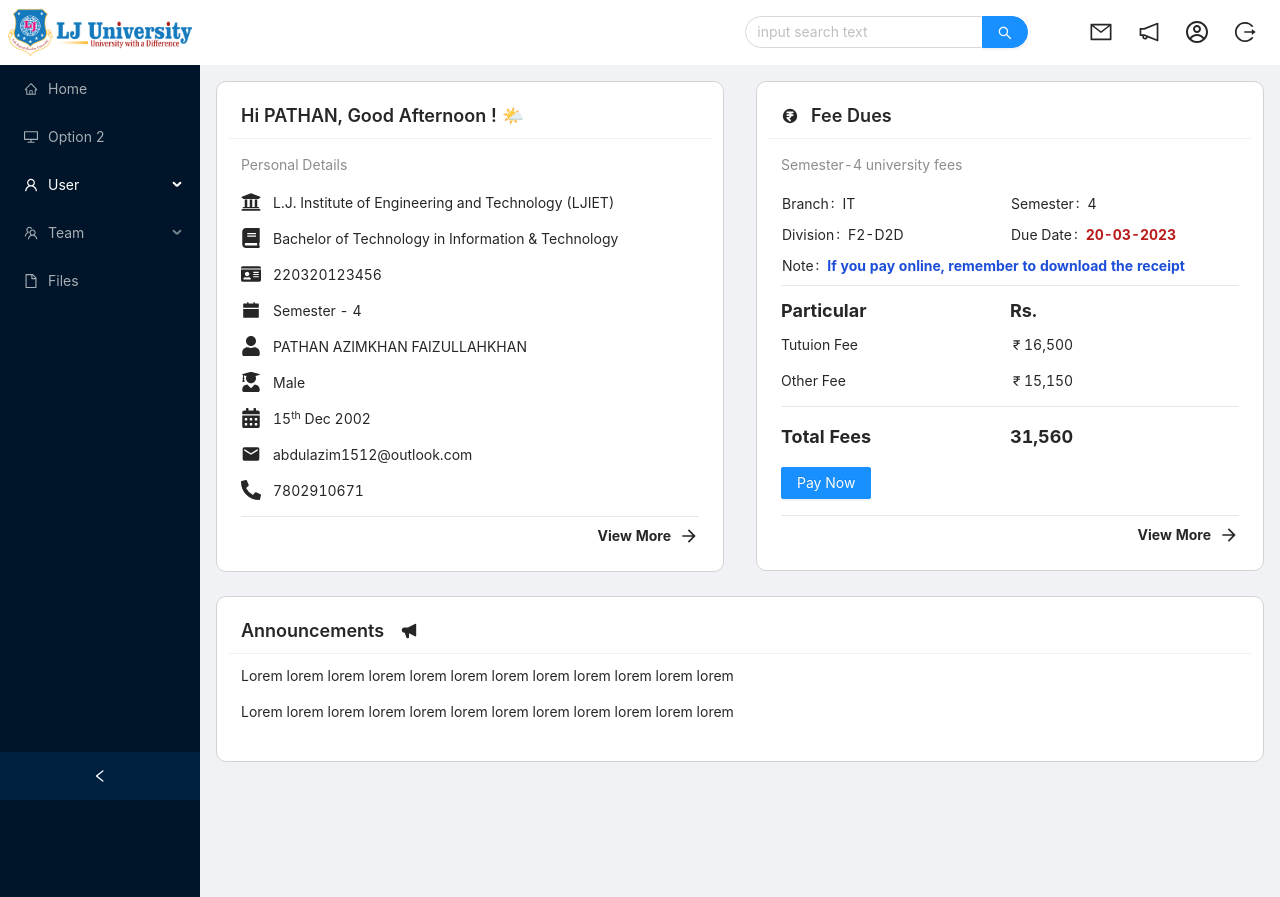
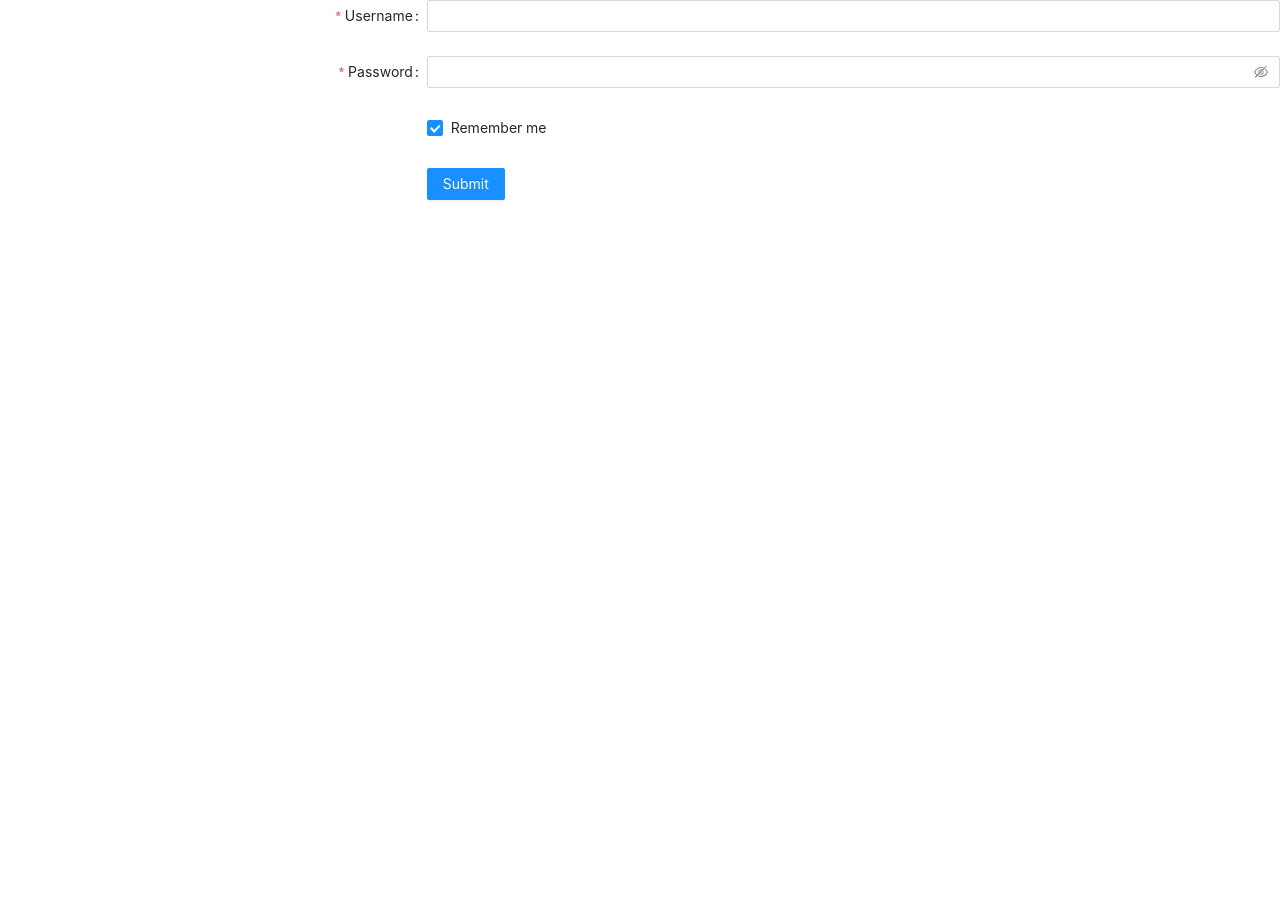
Before and after one commit to azimtechie/ljku__adminPanel, a React (Create React App) app: page / in a window 1280 px wide. After the commit the page ends 800 px from the top, so only its background shows below. Built offline with nearby package versions, Linux system fonts and the light colour scheme.

Commit message:
login page

```diff
--- a/src/App.js
+++ b/src/App.js
@@ -2,7 +2,8 @@ import React from "react";
 import Home from "./pages/Home/Home";
 import { BrowserRouter, Routes, Route } from "react-router-dom";
 import CommonLayout from "./layout/Layout";
-import routes from "./Routes";
+import { routes, defaultroutes } from "./Routes";
+import DefaultLayout from "./layout/DefaultLayout";
 
 const App = () => {
   const routeComponents = routes.map(({ path, component }, key) => (
@@ -12,8 +13,18 @@ const App = () => {
     <>
       <BrowserRouter>
         <Routes>
-          <Route path="/" element={<CommonLayout />}>
+          <Route path="/home" element={<CommonLayout />}>
             {routes.map((item, key) => (
+              <Route
+                exact
+                path={item.path}
+                element={<item.component />}
+                key={key}
+              />
+            ))}
+          </Route>
+          <Route path="/" element={<DefaultLayout />}>
+            {defaultroutes.map((item, key) => (
               <Route
                 exact
                 path={item.path}
--- a/src/Dashboard/AnnouncementsSection.js
+++ b/src/Dashboard/AnnouncementsSection.js
@@ -19,7 +19,6 @@ const AnnouncementsSection = () => {
       >
         <div>
           <p>
-            <div></div>
             Lorem lorem lorem lorem lorem lorem lorem lorem lorem lorem lorem
             lorem
           </p>
--- a/src/Dashboard/FeesInfoSection.js
+++ b/src/Dashboard/FeesInfoSection.js
@@ -110,7 +110,7 @@ const FeesInfoSection = () => {
           //     </Button>,
           //   ]}
           footer={
-            <div defaultActiveKey="1">
+            <div>
               {/* <TabPane tab="Details" key="1" />
                 <TabPane tab="Rule" key="2" /> */}
               <hr />
--- a/src/Routes.js
+++ b/src/Routes.js
@@ -1,9 +1,16 @@
 import Home from "./pages/Home/Home";
+import Login from "./pages/Login/Login";
 
-const routes = [
+export const routes = [
   {
-    path: "/",
+    path: "/home",
     component: Home,
   },
 ];
-export default routes;
+
+export const defaultroutes = [
+  {
+    path: "/",
+    component: Login,
+  },
+];
--- a/src/index.js
+++ b/src/index.js
@@ -5,6 +5,7 @@ import App from "./App";
 import "./App.css";
 import "antd/dist/antd.css";
 import reportWebVitals from "./reportWebVitals";
+import { BrowserRouter as Router } from "react-router-dom";
 
 const root = ReactDOM.createRoot(document.getElementById("root"));
 root.render(
--- /dev/null
+++ b/src/layout/DefaultLayout.js
@@ -0,0 +1,12 @@
+import React from "react";
+import { Outlet } from "react-router-dom";
+
+const DefaultLayout = () => {
+  return (
+    <div>
+      <Outlet />
+    </div>
+  );
+};
+
+export default DefaultLayout;
--- a/src/layout/Layout.js
+++ b/src/layout/Layout.js
@@ -4,6 +4,7 @@ import Footer from "../Common/Footer/Footer";
 import Header from "../Common/Header/Header";
 import { Breadcrumb, Layout, Menu } from "antd";
 import Sidebar from "../Common/Sidebar/Sidebar";
+import Login from "../pages/Login/Login";
 
 const CommonLayout = () => {
   const { Content } = Layout;
--- /dev/null
+++ b/src/pages/Login/Login.js
@@ -0,0 +1,90 @@
+import React, { useState } from "react";
+import { Button, Checkbox, Form, Input } from "antd";
+import { useNavigate } from "react-router-dom";
+
+const Login = () => {
+  let navigate = useNavigate();
+  const [email, setEmail] = useState("");
+  const [password, setPassword] = useState("");
+  const [authorized, setAuthorized] = useState(false);
+  if (password === "123" && email === "hitesh") {
+    setAuthorized(true);
+  }
+  const onFinish = (values) => {
+    console.log("Success:", values);
+
+    navigate("/home");
+  };
+  const onFinishFailed = (errorInfo) => {
+    console.log("Failed:", errorInfo);
+  };
+  return (
+    <>
+      <Form
+        name="basic"
+        labelCol={{
+          span: 8,
+        }}
+        wrapperCol={{
+          span: 16,
+        }}
+        initialValues={{
+          remember: true,
+        }}
+        onFinish={onFinish}
+        onFinishFailed={onFinishFailed}
+        autoComplete="off"
+      >
+        <Form.Item
+          label="Username"
+          name="username"
+          rules={[
+            {
+              required: true,
+              message: "Please input your username!",
+            },
+          ]}
+        >
+          <Input onChange={(e) => setEmail(e.target.value)} />
+        </Form.Item>
+
+        <Form.Item
+          label="Password"
+          name="password"
+          rules={[
+            {
+              required: true,
+              message: "Please input your password!",
+            },
+          ]}
+        >
+          <Input.Password onChange={(e) => setPassword(e.target.value)} />
+        </Form.Item>
+
+        <Form.Item
+          name="remember"
+          valuePropName="checked"
+          wrapperCol={{
+            offset: 8,
+            span: 16,
+          }}
+        >
+          <Checkbox>Remember me</Checkbox>
+        </Form.Item>
+
+        <Form.Item
+          wrapperCol={{
+            offset: 8,
+            span: 16,
+          }}
+        >
+          <Button type="primary" htmlType="submit">
+            Submit
+          </Button>
+        </Form.Item>
+      </Form>
+    </>
+  );
+};
+
+export default Login;
```
